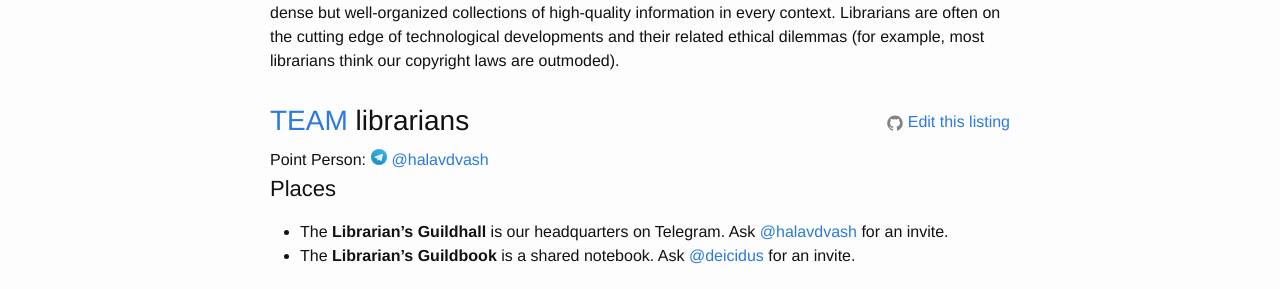
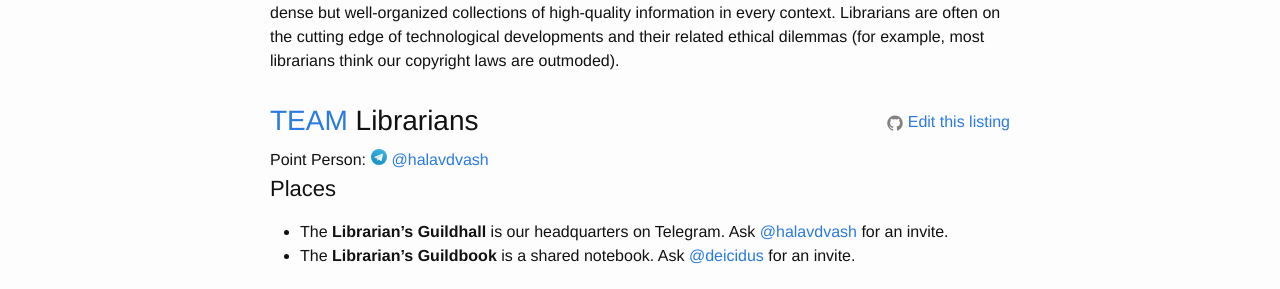
Before and after one commit to coalition-of-invisible-colleges/cic.github.io, a Jekyll site: the page built from guilds/librarians.md, in a window 1280 px wide. Shown: the part 187-476 px from the top of the page. Built offline with Jekyll 4.4.1, drawn with Linux system fonts in a browser that asks for light colours; part of the change alters nothing that is shown.

Commit message:
Fixed capitalization

```diff
--- a/_layouts/guild.html
+++ b/_layouts/guild.html
@@ -11,7 +11,7 @@ layout: default
     {{ content }}
     {% assign listings = site.listings | where: 'guild', page.guild | sort: 'guild' %}
     {% for listing in listings %}
-      <h2><a href="/colleges/{{ listing.college }}">{{ listing.college }}</a> {{ page.guild | Capitalize }}</h2>
+      <h2><a href="/colleges/{{ listing.college }}">{{ listing.college }}</a> {{ page.guild | capitalize }}</h2>
       {{ listing.output }}
     {% endfor %}
   </div>
```
